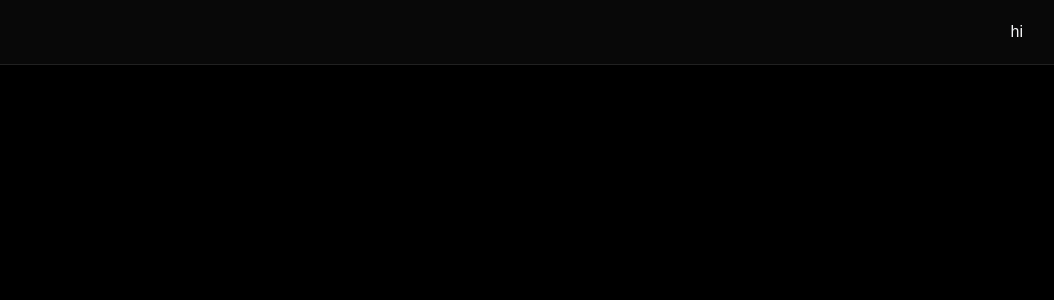
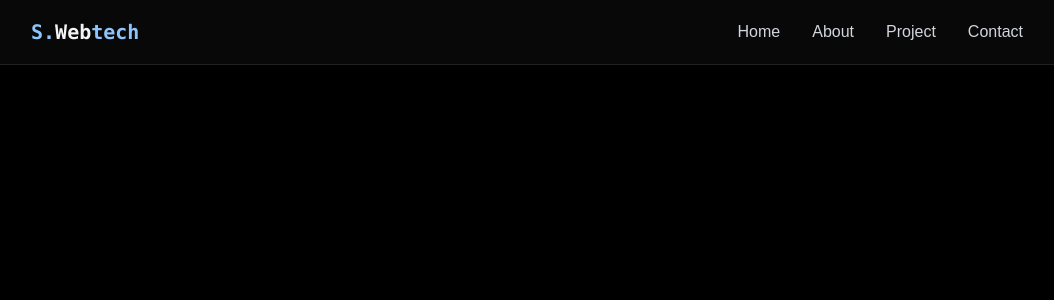
Before and after one commit to sonalijoshi26/Portfolio, a React (Vite) app: page / in a window 1280 px wide. Shown: the top 300 px of the page, without its empty margins (113-1167 px from the left). Built offline with nearby package versions, Linux system fonts and the light colour scheme.

Commit message:
created navbar and mobile menu

```diff
--- a/src/App.jsx
+++ b/src/App.jsx
@@ -2,13 +2,16 @@ import './index.css'
 import { LoadingScreen } from './components/LoadingScreen';
 import { useState } from 'react';
 import { Navbar } from './components/sections/Navbar';
+import { MobileMenu } from './components/sections/MobileMenu';
 function Portfolio(){
-  const [isLoaded,setIsLoaded]=useState(false)
+  const [isLoaded,setIsLoaded]=useState(false);
+  const[menuOpen,setMenuOpen]=useState(false);
   return(
     <>
    {!isLoaded && <LoadingScreen onComplete={()=>setIsLoaded(true)}/>}{""}
     <div className={`min-h-screen  transition-opacity duration-700 ${isLoaded ? "opacity-100" : "opacity-0"} bg-black text-gray-100`}>
-      <Navbar/>
+      <Navbar menuOpen={menuOpen} setMenuOpen={setMenuOpen}/>
+      <MobileMenu menuOpen={menuOpen} setMenuOpen={setMenuOpen} />
     </div>
     </>
   )
--- /dev/null
+++ b/src/components/sections/MobileMenu.jsx
@@ -0,0 +1,27 @@
+
+export const MobileMenu=({menuOpen,setMenuOpen})=>{
+ return (
+        <div className={`fixed top-0 left-0 w-full bg-[rgba(10,10,10,0.85)] z-40 flex flex-col items-center justify-center
+                         transition-all duration-300 ease-in-out ${menuOpen ? "h-screen opacity-100 pointer-events-auto"
+                         :"h-0 opacity-0 pointer-events-none"}`
+                        }>
+                    <button onClick={()=>setMenuOpen(false) }className="absolute top-4 right-7 text-white text-3xl focus:outline-none cursor-pointer" aria-label="Close Menu">&times;</button>
+
+                  <a href="#Home"
+                  onClick={()=>setMenuOpen(false)}
+                  className="text-gray-300 hover:text-white transition-colors">
+                    Home</a>
+                 <a href="#About"
+                  onClick={()=>setMenuOpen(false)}
+                  className="text-gray-300 hover:text-white transition-colors">
+                About</a>
+                 <a href="#Project"
+                  onClick={()=>setMenuOpen(false)}
+                   className="text-gray-300 hover:text-white transition-colors">
+                Project</a>
+                 <a href="#Contact"
+                  onClick={()=>setMenuOpen(false)}
+                  className="tex-gray-300 hover:text-white transition-colors">
+                Contact</a>
+                                </div>
+    )}
--- a/src/components/sections/Navbar.jsx
+++ b/src/components/sections/Navbar.jsx
@@ -1,10 +1,32 @@
-export const Navbar=()=>{
+import { useEffect } from "react"
+
+export const Navbar=({menuOpen,setMenuOpen})=>{
+
+    useEffect(()=>{
+        document.body.style.overflow=menuOpen ? "hidden" : "";
+    },[menuOpen])
+
     return <nav className="fixed top-0 w-full z-40 bg-[rgba(10,10,10,0.8)] backdrop-blur-lg border-b border-white/10 shadow-lg">
  <div className="max-w-5xl mx-auto px-4">
     <div className="flex justify-between items-center h-16">
-        <a ></a>
-        hi
+        <a href="#home" className="font-mono text-xl font-bold"><span className="text-blue-300">S.</span>Web<span className="text-blue-300">tech</span></a>
+        <div className="w-7 h-5 relative cursor-pointer z-40 md:hidden " onClick={()=>setMenuOpen((prev)=> !prev)}>
+            ☰
+            </div>
+        <div className="hidden md:flex items-center space-x-8">
+            <a href="#Home" className="text-gray-300 hover:text-white transition-colors">
+                {""}Home{""}</a>
+                 <a href="#About" className="text-gray-300 hover:text-white transition-colors">
+                {""}About{""}</a>
+                 <a href="#Project" className="text-gray-300 hover:text-white transition-colors">
+                {""}Project{""}</a>
+                 <a href="#Contact" className="text-gray-300 hover:text-white transition-colors">
+                {""}Contact{""}</a>
+        </div>
     </div>
+
  </div>
+
     </nav>
+
 }
```
